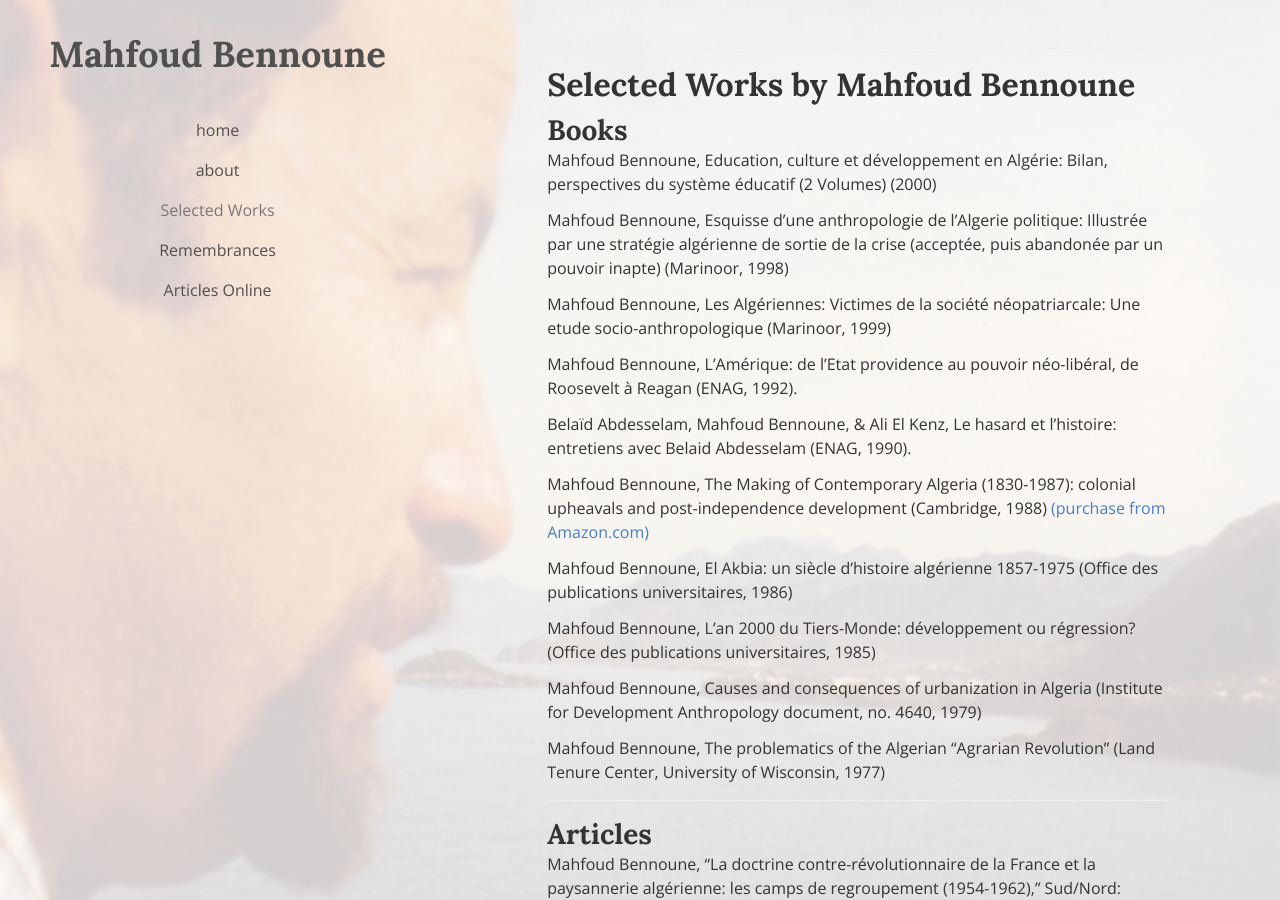
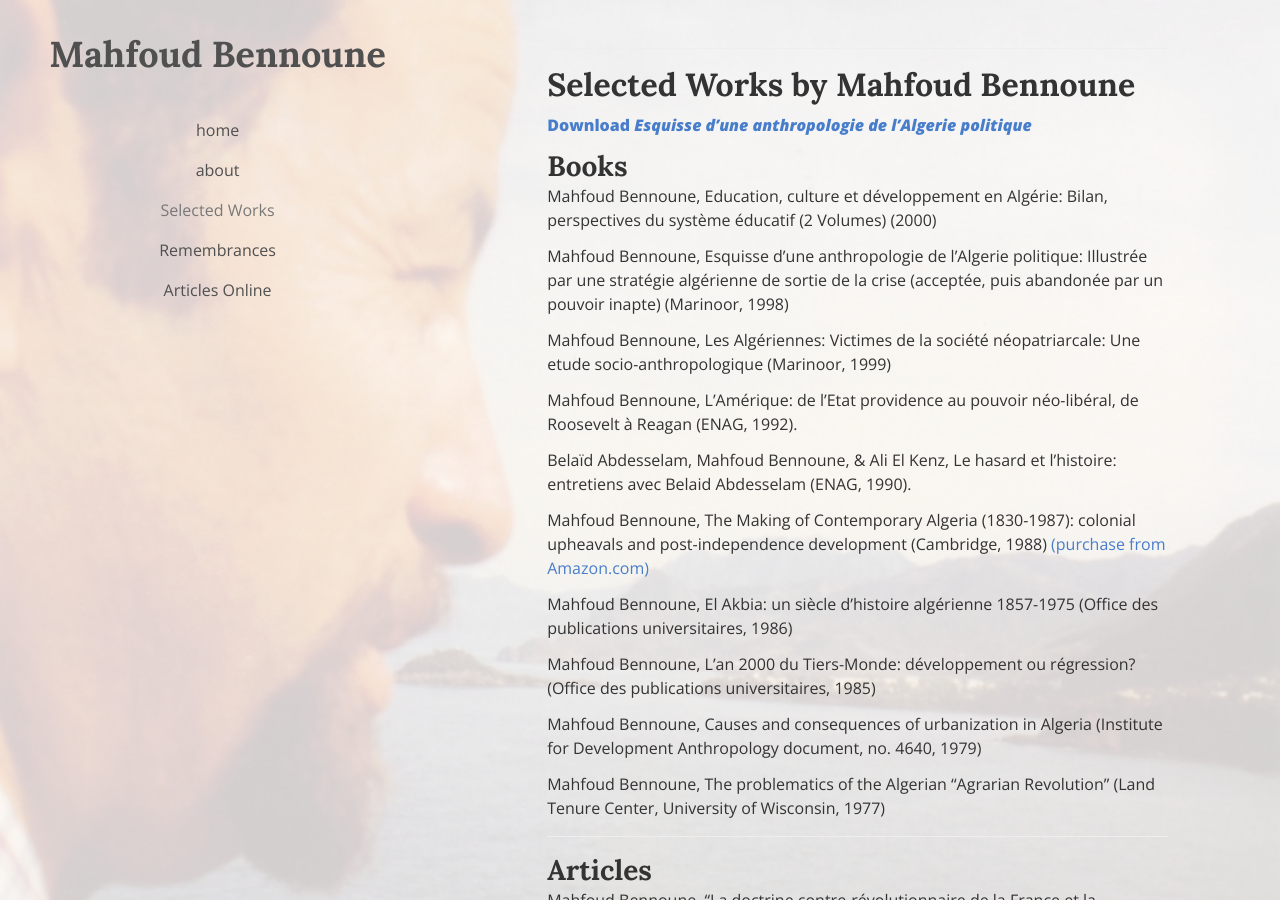
Before and after one commit to sonnetmedia/mahfoudbennoune.com, a Jekyll site: the page built from _pages/archive.md, in a window 1280 px wide and 900 px high. Built offline with Jekyll 4.4.1, drawn with Linux system fonts in a browser that asks for light colours; nearby versions of some CDN libraries.

Commit message:
add book download

```diff
--- a/_includes/articles/article.html
+++ b/_includes/articles/article.html
@@ -1,5 +1,6 @@
 <article class="hentry {% if page.class %}{{page.class}}{% endif %}">
-  <header><hr />
+  <hr />
+  <header>
     {% if page.tags %}
       <div style="text-align:right;margin-bottom:1em;">
         <small class="button button-hidden">
--- a/_pages/archive.md
+++ b/_pages/archive.md
@@ -6,6 +6,9 @@ sharing: false
 published: true
 # background_image: MBpic7.jpg
 ---
+
+[**Download _Esquisse d'une anthropologie de l'Algerie politique_**](assets/files/Esquisse-d-une-anthropologie-de-l-algerie-politique.pdf)
+
 
 ### Books
 
```
Also changed, not shown: 1 other file.
